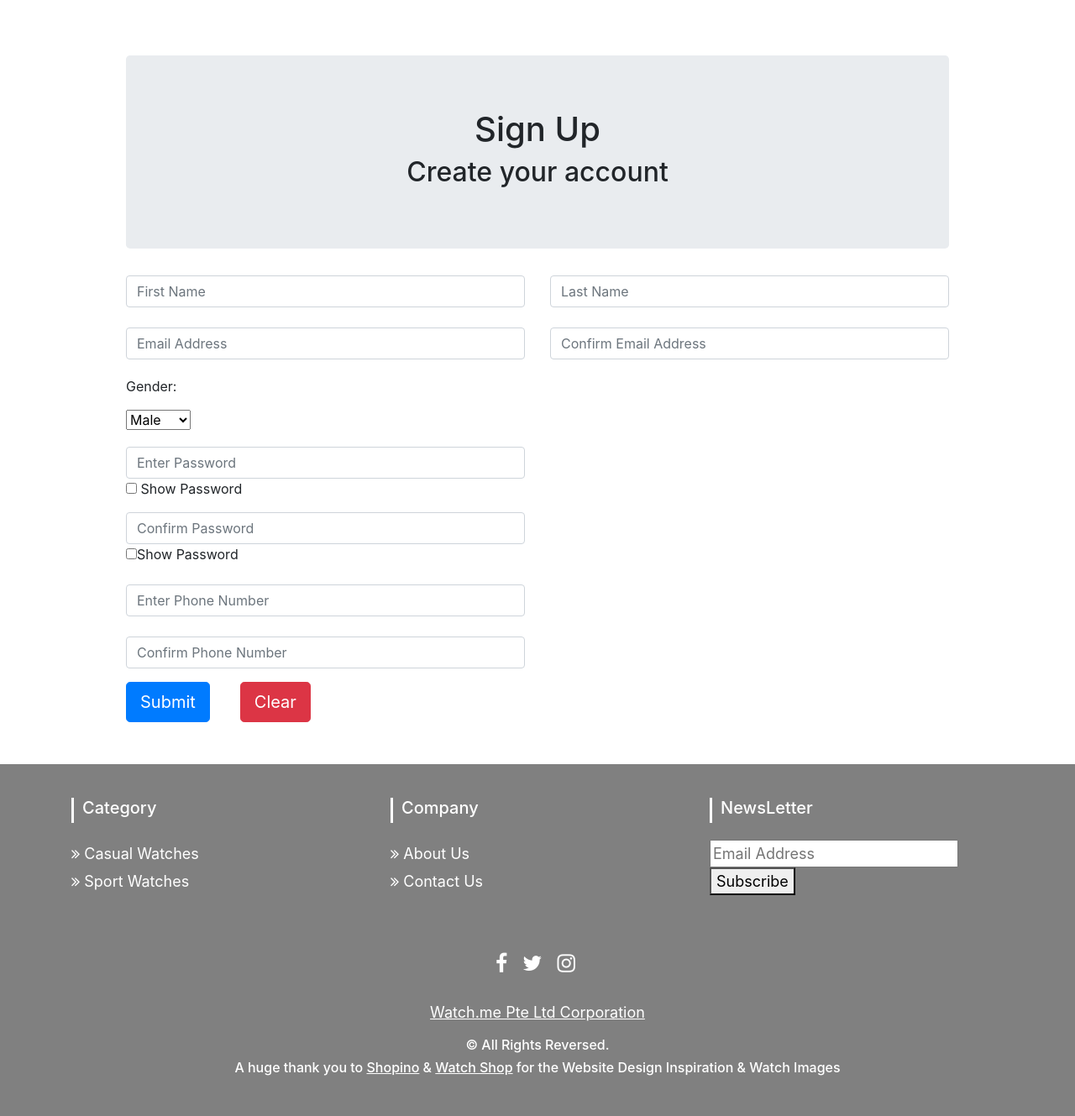
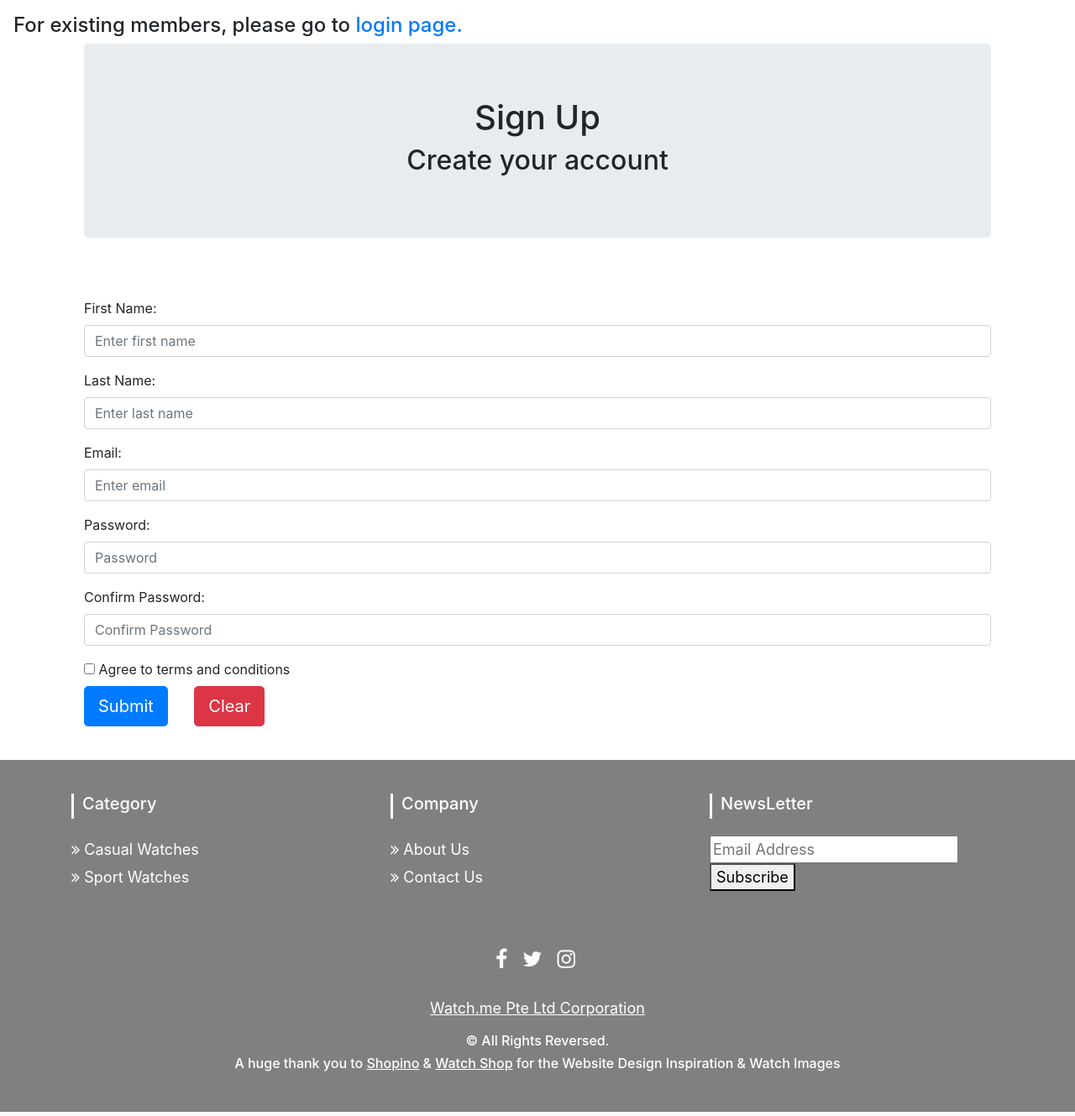
Before and after one commit to javvylx/1004-Project-PHP, a PHP site: the page made by public_html/SubPages/Membership Portal/Sign Up.php in a window 1280 px wide. Shown: the part 172-1501 px from the top of the page at 84% size. Run offline with PHP 8.4, Linux system fonts and the light colour scheme.

Commit message:
Added Sign Up & Process Sign Up

```diff
--- a/public_html/SubPages/Function.php
+++ b/public_html/SubPages/Function.php
@@ -30,6 +30,4 @@ function sanitize($data)
  return $data;
 }
 
-
-
- ?>
+?>
--- a/public_html/SubPages/Membership Portal/Login Page.php
+++ b/public_html/SubPages/Membership Portal/Login Page.php
@@ -94,7 +94,7 @@
 								<li>Review your previous purchases</li>
 							</ul>
 							<form>
-								<a href="Sign Up.html"> <input type="button" class="btn btn-primary btn-lg" value="Create Account" name="create_account" /></a>
+								<a href="Sign Up.php"> <input type="button" class="btn btn-primary btn-lg" value="Create Account" name="create_account" /></a>
 							</form>
 						</div>
 					</div>
--- a/public_html/SubPages/Membership Portal/Sign Up.php
+++ b/public_html/SubPages/Membership Portal/Sign Up.php
@@ -17,7 +17,6 @@
 
 <!--  Custom CSS -->
 <link href="../../css/mainframe.css" rel="stylesheet" type="text/css">
-
 </head>
 
 <body>
@@ -25,37 +24,17 @@
 <!--Start of Navigation Bar-->
 <div class="container-fluid-remove-paddings">
   <nav class="navbar navbar-expand-lg navbar-light navbar bg-light">
-		  <div class="container-fluid">
-			<a class="navbar-brand" href="../../Watchme_Landing_Page.html"><img src="../../images/HomePage/Navbar icon.png" alt="Navbar Icon" title="Navbar Icon" width="150" height="80"/></a>
-			<button class="navbar-toggler" type="button" data-toggle="collapse" data-target="#navbarSupportedContent" aria-controls="navbarSupportedContent" aria-expanded="false" aria-label="Toggle navigation">
-			<span class="navbar-toggler-icon"></span>
-		  </button>
+    <div class="container-fluid"> <a class="navbar-brand" href="../../Watchme_Landing_Page.html"><img src="../../images/HomePage/Navbar icon.png" alt="Navbar Icon" title="Navbar Icon" width="150" height="80"/></a>
+      <button class="navbar-toggler" type="button" data-toggle="collapse" data-target="#navbarSupportedContent" aria-controls="navbarSupportedContent" aria-expanded="false" aria-label="Toggle navigation"> <span class="navbar-toggler-icon"></span> </button>
       <div class="collapse navbar-collapse" id="navbarSupportedContent">
         <ul class="navbar-nav ml-auto">
-				<li class="nav-item dropdown">
-				  <a class="nav-link dropdown-toggle" href="#" id="navbarDropdown" role="button" data-toggle="dropdown" aria-haspopup="true" aria-expanded="false">Products</a>
-
-				  <div class="dropdown-menu dropdown-menu-left animate slideIn" aria-labelledby="navbarDropdown">
-					<a class="dropdown-item" href="../Product Overview/Casual Product Page.html">Casual Watches</a>
-					  <a class="dropdown-item" href="../Product Overview/Sports Product Page.html">Sports Watches</a>
-				  </div>
+          <li class="nav-item dropdown"> <a class="nav-link dropdown-toggle" href="#" id="navbarDropdown" role="button" data-toggle="dropdown" aria-haspopup="true" aria-expanded="false">Products</a>
+            <div class="dropdown-menu dropdown-menu-left animate slideIn" aria-labelledby="navbarDropdown"> <a class="dropdown-item" href="../Product Overview/Casual Product Page.html">Casual Watches</a> <a class="dropdown-item" href="../Product Overview/Sports Product Page.html">Sports Watches</a> </div>
           </li>
-
-				  <li class="nav-item">
-						<a href="../About Us/About Us.html" class="nav-link m-2 menu-item">About Us</a>
-					</li>
-
-					<li class="nav-item">
-						<a href="../Contact Us/Contact Us.html" class="nav-link m-2 menu-item">Contact Us</a>
-					</li>
-
-					<li class="nav-item">
-						<a href="Login Page.html" class="nav-link m-2 menu-item">Membership Portal</a>
-					</li>
-
-				  <li class="nav-item">
-						<a href="../Shopping Cart/Shopping Cart.html" class="nav-link m-2 menu-item">Shopping Cart</a>
-					</li>
+          <li class="nav-item"> <a href="../About Us/About Us.html" class="nav-link m-2 menu-item">About Us</a> </li>
+          <li class="nav-item"> <a href="../Contact Us/Contact Us.html" class="nav-link m-2 menu-item">Contact Us</a> </li>
+          <li class="nav-item"> <a href="Login Page.html" class="nav-link m-2 menu-item">Membership Portal</a> </li>
+          <li class="nav-item"> <a href="../Shopping Cart/Shopping Cart.html" class="nav-link m-2 menu-item">Shopping Cart</a> </li>
         </ul>
       </div>
     </div>
@@ -76,96 +55,57 @@
 <!--End of Breadcrumb -->
 
 <!--Start of contents -->
+
+
+<h4 id="leftpadding"> For existing members, please go to <a href='Login Page.php'>login page.</a></h4>
+
 <div class="container py-auto px-auto">
-		<form name="signup" action="demo_form.asp" onsubmit="return validateForm()" method="get" class="form">
+
   <div class="container" id="page1">
     <!-- Title of the the page-->
     <div class="jumbotron" id="jumboTron">
-
       <h1>Sign Up</h1>
       <h2>Create your account</h2>
     </div>
   </div>
-			<div class="container">
-				<div class="row">
-					<div class="col-md-6">
-						<input type="text" class="form-control form-rounded" name="First Name" value="" placeholder="First Name">
+  <section class="container">
+	<form action="Process_Sign Up.php" name="myForm" onsubmit="return validateForm()" method="POST">
+		<div class ="form-group">
+		  <label for ="firstname">First Name:</label>
+		  <input type='text' class =' form-control'id='firstname'placeholder='Enter first name' name='firstname'  required pattern='[A-Za-z]{3,}'>
 		</div>
-					<div class="col-md-6">
-						<input type="text" class="form-control form-rounded" name="Last Name" value="" placeholder="Last Name">
+		<!--required is used for HTML Validation, a pattern is included to check user input if they are using alphabets be it small or large case-->
+		<div class ="form-group">
+		  <!--Last name form box-->
+		  <label for ="lastname">Last Name:</label>
+		  <input type='text' class =' form-control'id='lastname'placeholder='Enter last name' name='lastname' required pattern='[A-Za-z]{3,}'>
 		</div>
+		<!--Email-->
+		<div class ="form-group">
+		  <label for ="email">Email:</label>
+		  <input type='email' class =' form-control'id='email'placeholder='Enter email' name='email'required pattern='[a-z0-9.%+-]+@[a-z0-9.-]+\.[a-z]{2,}$'>
 		</div>
+		<!--Password, pattern: 8 or more characters; would include at least one number and one upper and lowercase letter-->
+		<div class ="form-group">
+		  <label for ="password">Password:</label>
+		  <input type='password' class =' form-control' id='password' placeholder='Password' name='password'>
+		</div>
+		<!--Confirm password included a confirm password span message so that user can know that he type the same input-->
+		<div class ="form-group">
+		  <label for ="confirm_password">Confirm Password: <span id='message'></span></label>
+		  <input type='password' class='form-control' id='confirm_password' placeholder='Confirm Password' name='confirm_password'>
 		</div>
 
-			<div class="container">
-				<div class="row">
-					<div class="col-md-6 ">
-						<br>
-						<input type="text" class="form-control form-rounded" name="email" value="" placeholder="Email Address">
-					</div>
-					<div class="col-md-6">
-						<br>
-						<input type="text" name="cemail" class="form-control form-rounded" value="" placeholder="Confirm Email Address">
-					</div>
-				</div>
+		<!--Agree to terms and conditions-->
+		<div class="checkbox">
+		  <input type="checkbox" name="checkbox"<?php if (isset($_POST['submit']) && isset($_POST['checkbox'])) echo"checked" ?>>
+		  <label for = 'checkbox'>Agree to terms and conditions</label>
 		</div>
 
-			<div class="container my-3 py-1">
-				<div class="row">
-					<div class="col-md-6">
-						<p>Gender: </p>
-						<select>
-							<option value="Male">Male</option>
-							<option value="Female">Female</option>
-						</select>
-					</div>
-				</div>
-			</div>
+		<input type="submit" class ="btn btn-primary btn-lg " value="Submit" name="submit"> &nbsp; &nbsp;&nbsp; &nbsp;<input type="reset" value="Clear" class ="btn btn-danger btn-lg" name="Clear">
 
-			<div class="container my-3">
-				<div class="row">
-					<div class="col-md-6">
-						<input type="password" class="form-control form-rounded" name="password" value="" placeholder="Enter Password" id="p">
-						<input type="checkbox" name="show_Password1" value="ON" onclick="show_password()" id="check1"> Show Password
-					</div>
-				</div>
-			</div>
-
-			<div class="container">
-				<div class="row">
-					<div class="col-md-6">
-						<input type="password" class="form-control form-rounded" name="cpassword" value="" placeholder="Confirm Password" id="cpw">
-						<input type="checkbox" name="show_Password2" value="ON" onclick="show_password()" id="check2">Show Password
-					</div>
-				</div>
-			</div>
-
-			<div class="container my-4">
-				<div class="row">
-					<div class="col-md-6">
-						<input type="text" name="phone_num" class="form-control form-rounded" value="" placeholder="Enter Phone Number" />
-					</div>
-				</div>
-			</div>
-
-
-			<div class="container my-3">
-				<div class="row">
-					<div class="col-md-6">
-						<input type="text" name="cphone_num" class="form-control form-rounded" value="" placeholder="Confirm Phone Number" />
-					</div>
-				</div>
-			</div>
-
-			<div class="container">
-				<div class="row">
-					<div class="col-md-6">
-						<input type="submit" class ="btn btn-primary btn-lg " value="Submit" name="submit"> &nbsp; &nbsp;&nbsp; &nbsp;
-						<a href="Profile.html"><input type="reset" value="Clear" class ="btn btn-danger btn-lg" name="Clear"></a>
-					</div>
-				</div>
-			</div>
 	</form>
+  </section>
 </div>
 <!--End of contents -->
 
@@ -226,11 +166,9 @@
 </section>
 <!--End of footer-->
 
-
 <!--JS Plug In-->
 <script src="../../js/jquery-3.3.1.min.js"></script>
 <script src="../../js/bootstrap-4.3.1.js"></script>
 <script src="../../js/Membership Portal/Membership.js"></script>
-
 </body>
 </html>
--- /dev/null
+++ b/public_html/SubPages/Membership Portal/_notes/dwsync.xml
@@ -0,0 +1,5 @@
+<?xml version="1.0" encoding="utf-8" ?>
+<dwsync>
+<file name="Profile.php" server="E:/XMAPP/htdocs/Github-Project" local="132175106032297592" remote="132175106030000000" Dst="0" />
+<file name="Process_Sign Up.php" server="E:/XMAPP/htdocs/Github-Project" local="132175250277765910" remote="132175250270000000" Dst="0" />
+</dwsync>
--- /dev/null
+++ b/public_html/SubPages/_notes/dwsync.xml
@@ -0,0 +1,4 @@
+<?xml version="1.0" encoding="utf-8" ?>
+<dwsync>
+<file name="Function.php" server="E:/XMAPP/htdocs/Github-Project" local="132175139018560198" remote="132175139010000000" Dst="0" />
+</dwsync>
--- a/public_html/Watchme_Landing_Page.php
+++ b/public_html/Watchme_Landing_Page.php
@@ -18,7 +18,6 @@
 
   <!--  Custom CSS -->
   <link href="css/mainframe.css" rel="stylesheet" type="text/css"/>
-
 </head>
 
 <body>
--- /dev/null
+++ b/public_html/_notes/dwsync.xml
@@ -0,0 +1,5 @@
+<?xml version="1.0" encoding="utf-8" ?>
+<dwsync>
+<file name="header.php" server="E:/XMAPP/htdocs/Github-Project" local="132175106032526973" remote="132175106030000000" Dst="0" />
+<file name="footer.php" server="E:/XMAPP/htdocs/Github-Project" local="132175106032517000" remote="132175106030000000" Dst="0" />
+</dwsync>
--- /dev/null
+++ b/public_html/css/_notes/dwsync.xml
@@ -0,0 +1,5 @@
+<?xml version="1.0" encoding="utf-8" ?>
+<dwsync>
+<file name="bootstrap.css" server="E:/XMAPP/htdocs/Github-Project" local="132175106032467133" remote="132175106030000000" Dst="0" />
+<file name="mainframe.css" server="E:/XMAPP/htdocs/Github-Project" local="132175226827857096" remote="132175226820000000" Dst="0" />
+</dwsync>
--- a/public_html/css/mainframe.css
+++ b/public_html/css/mainframe.css
@@ -349,6 +349,10 @@ html, body{
 #page1, #page2 {
     max-width: 100%;
 }
+
+#leftpadding{
+	padding-left: 16px;
+}
 /********************************************* End of Membership Portal  *******************************************/
 
 /****************************************** Start of Product Overview *********************************************/
--- /dev/null
+++ b/public_html/images/Favicon/_notes/dwsync.xml
@@ -0,0 +1,4 @@
+<?xml version="1.0" encoding="utf-8" ?>
+<dwsync>
+<file name="favicon.png" server="E:/XMAPP/htdocs/Github-Project" local="132175106033015666" remote="132175106030000000" Dst="0" />
+</dwsync>
--- /dev/null
+++ b/public_html/images/HomePage/_notes/dwsync.xml
@@ -0,0 +1,4 @@
+<?xml version="1.0" encoding="utf-8" ?>
+<dwsync>
+<file name="Navbar icon.png" server="E:/XMAPP/htdocs/Github-Project" local="132175106033205173" remote="132175106030000000" Dst="0" />
+</dwsync>
--- /dev/null
+++ b/public_html/images/Membership Portal/_notes/dwsync.xml
@@ -0,0 +1,4 @@
+<?xml version="1.0" encoding="utf-8" ?>
+<dwsync>
+<file name="Profile Picture Placeholder.png" server="E:/XMAPP/htdocs/Github-Project" local="132175106033304895" remote="132175106030000000" Dst="0" />
+</dwsync>
--- /dev/null
+++ b/public_html/js/_notes/dwsync.xml
@@ -0,0 +1,5 @@
+<?xml version="1.0" encoding="utf-8" ?>
+<dwsync>
+<file name="jquery-3.3.1.min.js" server="E:/XMAPP/htdocs/Github-Project" local="132175106033564202" remote="132175106030000000" Dst="0" />
+<file name="bootstrap-4.3.1.js" server="E:/XMAPP/htdocs/Github-Project" local="132175106033544255" remote="132175106030000000" Dst="0" />
+</dwsync>
```
Also changed, not shown: public_html/SubPages/Membership Portal/Process_Sign Up.php (added, +135 -0 lines). Lines whose indentation alone changed are shown as unchanged.
